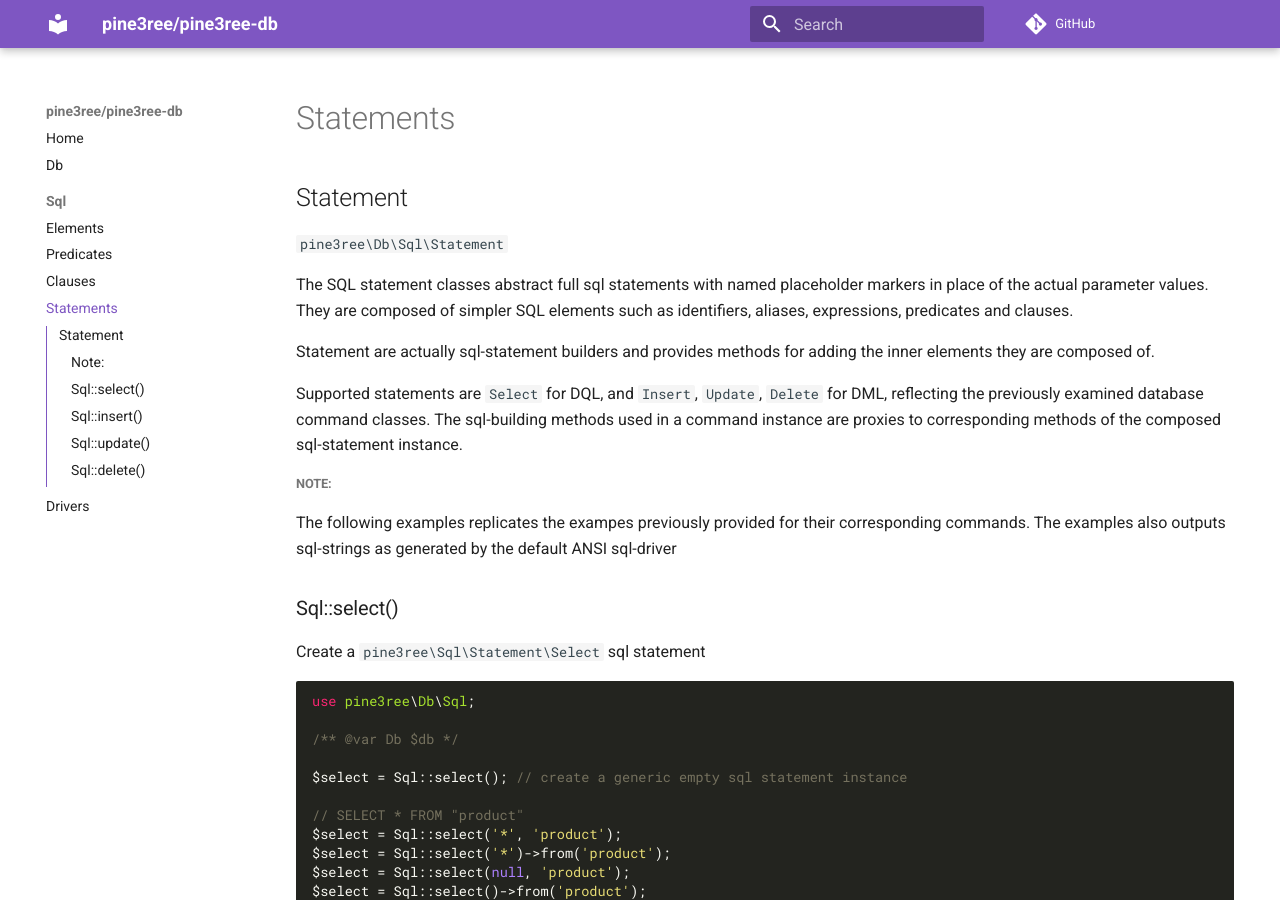
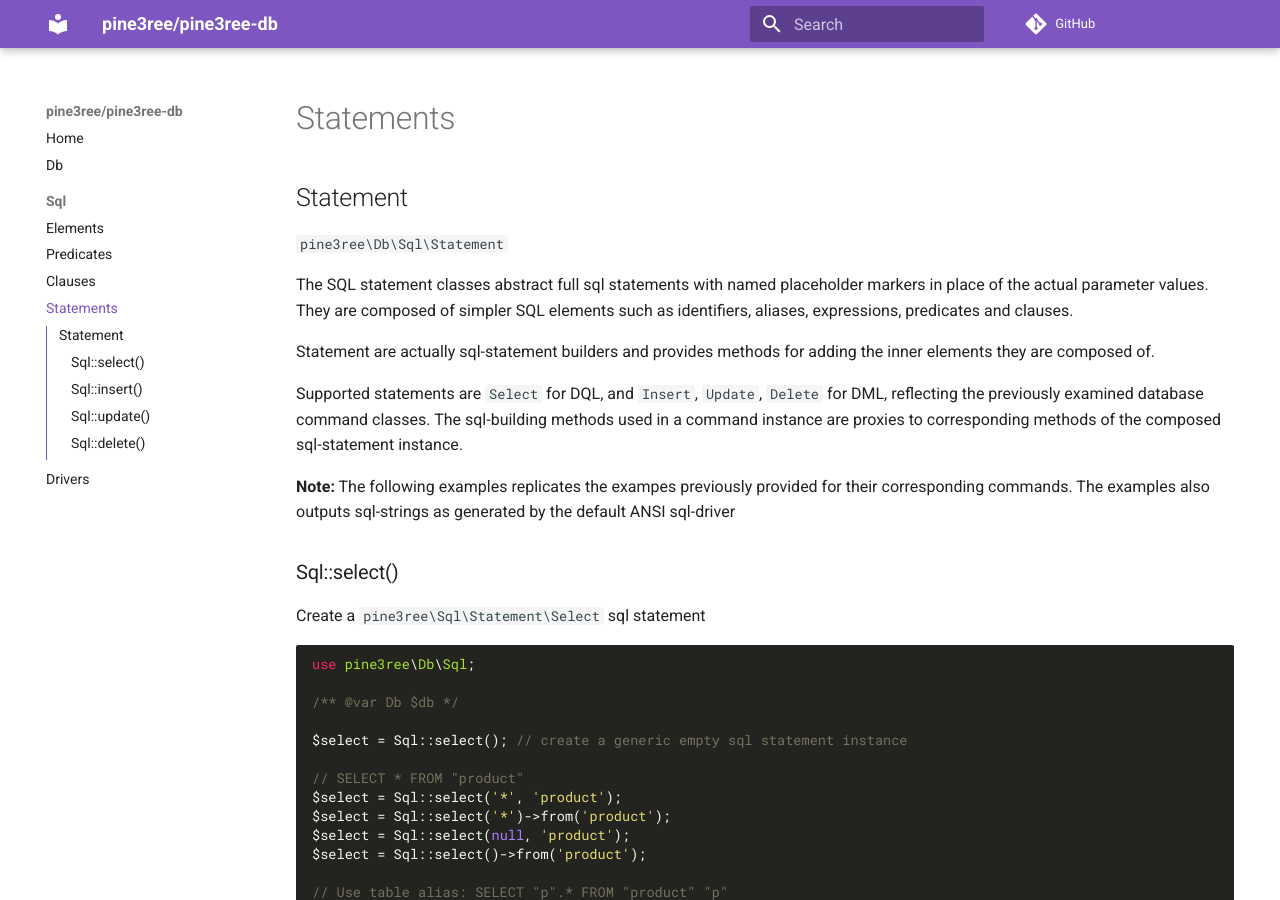
Before and after one commit to pine3ree/pine3ree-db, an MkDocs documentation site: the page built from docs/sql/statements.md, in a window 1280 px wide and 900 px high. Built offline with MkDocs 1.6.1 and Material for MkDocs 9.7.7, drawn with Linux system fonts in a browser that asks for light colours; comment, search, counter and statistics services are not loaded.

Commit message:
remove heading
Signed-off-by: pine3ree <pine3ree@gmail.com>

```diff
--- a/docs/sql/statements.md
+++ b/docs/sql/statements.md
@@ -14,7 +14,7 @@ reflecting the previously examined database command classes. The sql-building me
 used in a command instance are proxies to corresponding methods of the composed
 sql-statement instance.
 
-##### Note:
+**Note:**
 The following examples replicates the exampes previously provided for their
 corresponding commands. The examples also outputs sql-strings as generated by
 the default ANSI sql-driver
```
